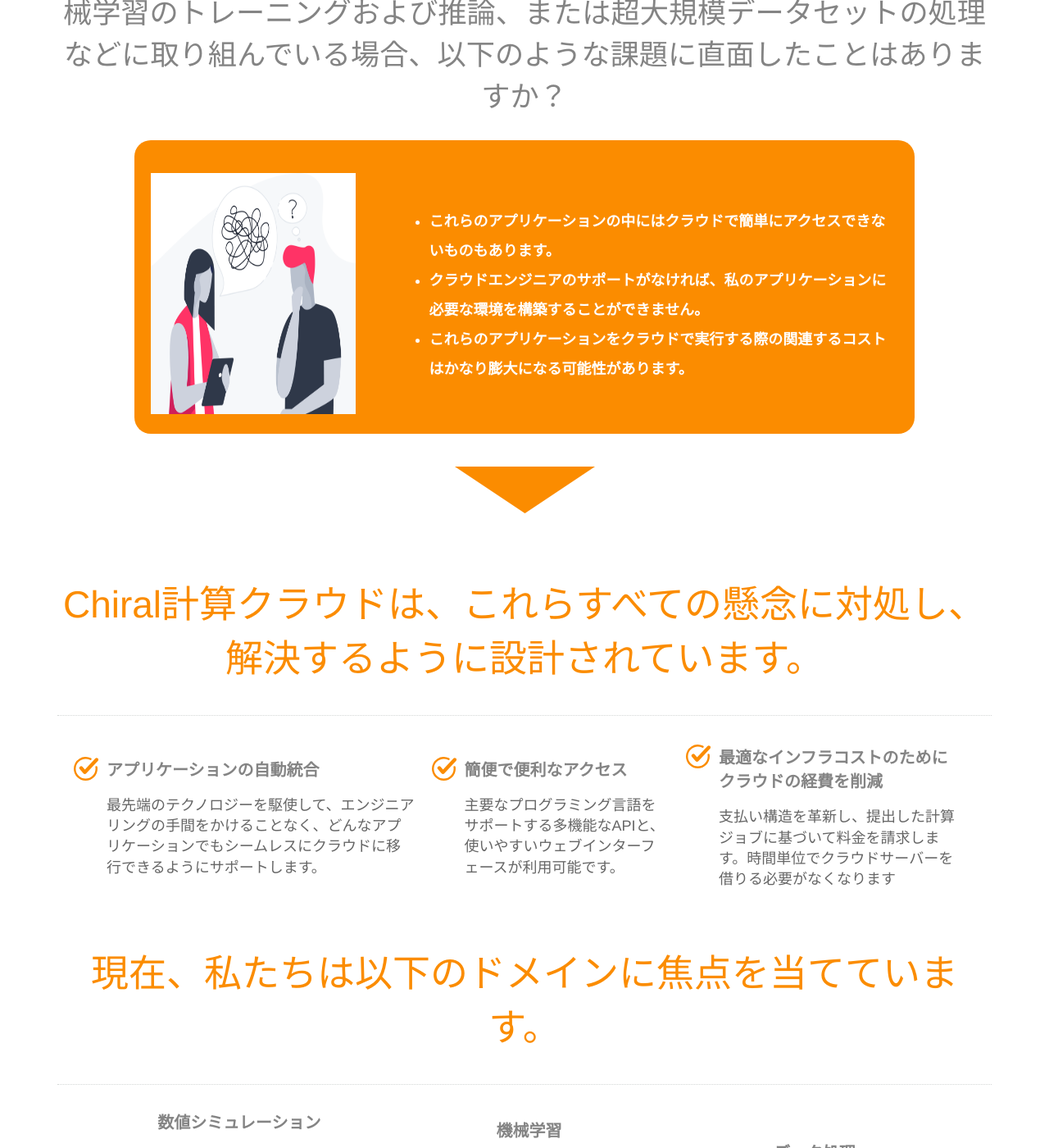
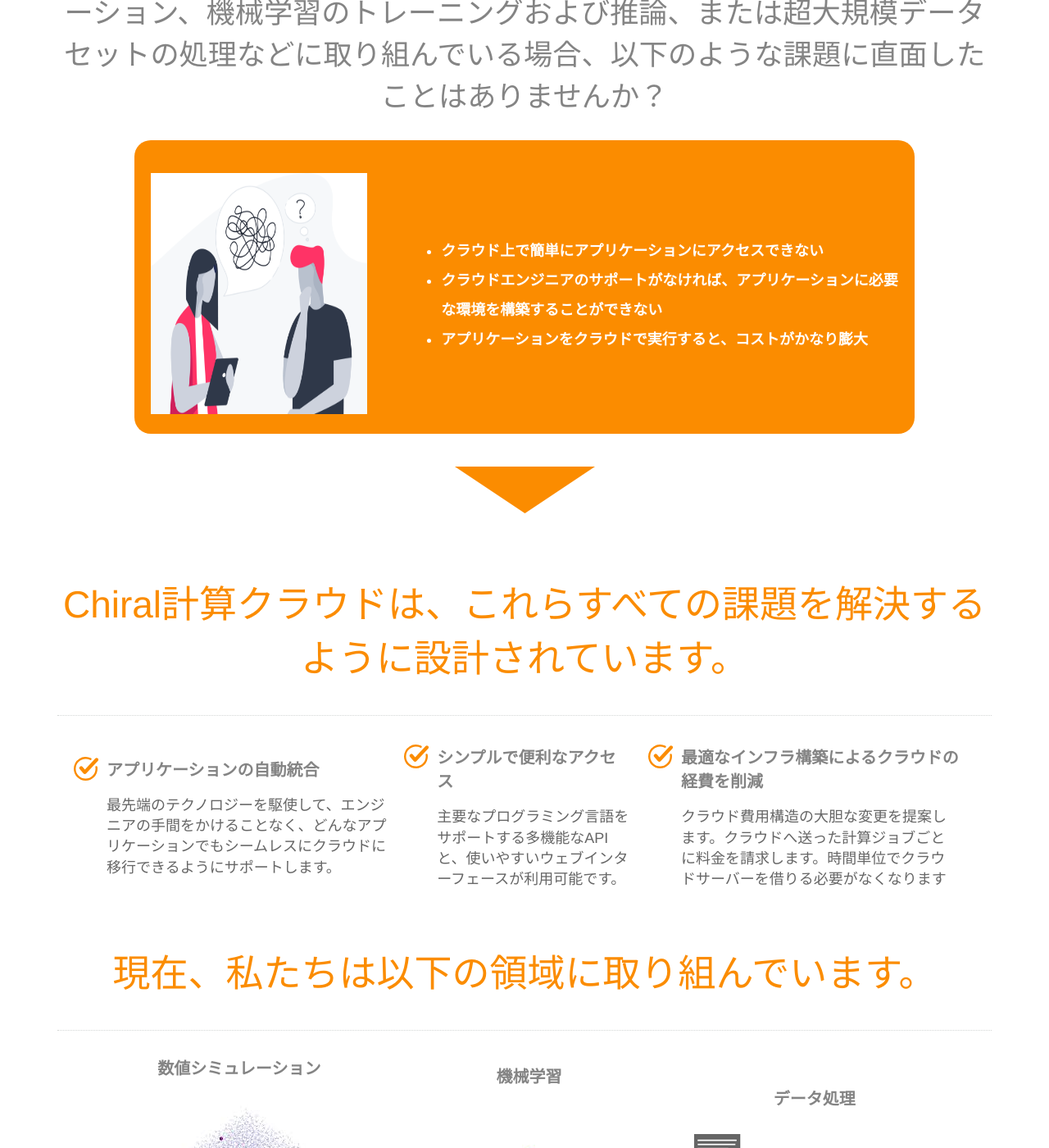
Before and after one commit to chiral-data/chiral-data.github.io, a Jekyll site: the page built from service_jp.html, in a window 1280 px wide and 1400 px high, scrolled down 349 px. Shown: the whole window at 82% size. Built offline with Jekyll 4.4.1, drawn with Linux system fonts in a browser that asks for light colours; some of the changed text lies outside the part shown.

Commit message:
update jp wording

```diff
--- a/service_jp.html
+++ b/service_jp.html
@@ -6,65 +6,130 @@
 ---
 
 <div class="service">
-    <h1 class="title-h1">Chiral計算クラウド、始動しました!!!</h1>
-    <h2 class="title-h2">高性能計算アプリケーションのユーザーで、数値シミュレーション、機械学習のトレーニングおよび推論、または超大規模データセットの処理などに取り組んでいる場合、以下のような課題に直面したことはありますか？</h2>
+    <h1 class="title-h1">Chiral計算クラウド、始動!!!</h1>
+    <h2 class="title-h2">
+        もし皆様が、高性能計算アプリケーションのユーザーで、数値シミュレーション、機械学習のトレーニングおよび推論、または超大規模データセットの処理などに取り組んでいる場合、以下のような課題に直面したことはありませんか？
+    </h2>
     <div class="service-content">
         <div class="point content">
             <div class="content container flex">
                 <div class="img">
-            <img src="/assets/img/client_issue.png" decoding="async" alt="お悩みのイメージ画像" width="459" height="294">
+                    <img
+                        src="/assets/img/client_issue.png"
+                        decoding="async"
+                        alt="issue"
+                        width="459"
+                        height="294"
+                    />
                 </div>
                 <ul class="list">
-            <li>これらのアプリケーションの中にはクラウドで簡単にアクセスできないものもあります。</li>
-            <li>クラウドエンジニアのサポートがなければ、私のアプリケーションに必要な環境を構築することができません。</li>
-            <li>これらのアプリケーションをクラウドで実行する際の関連するコストはかなり膨大になる可能性があります。</li>
+                    <li>
+                        クラウド上で簡単にアプリケーションにアクセスできない
+                    </li>
+                    <li>
+                        クラウドエンジニアのサポートがなければ、アプリケーションに必要な環境を構築することができない
+                    </li>
+                    <li>
+                        アプリケーションをクラウドで実行すると、コストがかなり膨大
+                    </li>
                 </ul>
             </div>
         </div>
         <div class="arrow">
             <div class="arrow-img">
-          <img src="/assets/img/img_arrow.svg" decoding="async">
+                <img src="/assets/img/img_arrow.svg" decoding="async" />
             </div>
         </div>
 
         <div class="solution">
             <div class="title">
-          Chiral計算クラウドは、これらすべての懸念に対処し、解決するように設計されています。
+                Chiral計算クラウドは、これらすべての課題を解決するように設計されています。
             </div>
             <ul class="list container flex">
-          <li>アプリケーションの自動統合<p>最先端のテクノロジーを駆使して、エンジニアリングの手間をかけることなく、どんなアプリケーションでもシームレスにクラウドに移行できるようにサポートします。</p></li>
-          <li>簡便で便利なアクセス<p>主要なプログラミング言語をサポートする多機能なAPIと、使いやすいウェブインターフェースが利用可能です。</p></li>
-          <li>最適なインフラコストのためにクラウドの経費を削減<p>支払い構造を革新し、提出した計算ジョブに基づいて料金を請求します。時間単位でクラウドサーバーを借りる必要がなくなります</p></li>
+                <li>
+                    アプリケーションの自動統合
+                    <p>
+                        最先端のテクノロジーを駆使して、エンジニアの手間をかけることなく、どんなアプリケーションでもシームレスにクラウドに移行できるようにサポートします。
+                    </p>
+                </li>
+                <li>
+                    シンプルで便利なアクセス
+                    <p>
+                        主要なプログラミング言語をサポートする多機能なAPIと、使いやすいウェブインターフェースが利用可能です。
+                    </p>
+                </li>
+                <li>
+                    最適なインフラ構築によるクラウドの経費を削減
+                    <p>
+                        クラウド費用構造の大胆な変更を提案します。クラウドへ送った計算ジョブごとに料金を請求します。時間単位でクラウドサーバーを借りる必要がなくなります
+                    </p>
+                </li>
             </ul>
         </div>
 
         <div class="domains">
-        <div class="title">現在、私たちは以下のドメインに焦点を当てています。</div>
+            <div class="title">
+                現在、私たちは以下の領域に取り組んでいます。
+            </div>
             <ul class="list container flex">
-          <li>数値シミュレーション<img class="img" src="/assets/img/app_simulation.jpg" decoding="async"></li>
-          <li>機械学習<img class="img" src="/assets/img/app_ml.jpg" decoding="async"></li>
-          <li>データ処理<img class="img" src="/assets/img/app_dp.png" decoding="async"></li>
+                <li>
+                    数値シミュレーション<img
+                        class="img"
+                        src="/assets/img/app_simulation.jpg"
+                        decoding="async"
+                    />
+                </li>
+                <li>
+                    機械学習<img
+                        class="img"
+                        src="/assets/img/app_ml.jpg"
+                        decoding="async"
+                    />
+                </li>
+                <li>
+                    データ処理<img
+                        class="img"
+                        src="/assets/img/app_dp.png"
+                        decoding="async"
+                    />
+                </li>
             </ul>
             <!-- <p class="lead">Check the <a href="/apps">list</a> of available applications. we're actively considering expansion into exciting new domains.</p> -->
         </div>
     </div>
 
     <div class="contact">
-
-    <p class="lead">利用可能なアプリケーションの<a href="/apps">リスト</a>をご確認ください。</p>
-    <p class="lead">ご希望にぴったりのものが見つからない場合は、お問い合わせページからお気軽に<a href="/contact">ご連絡</a>ください。私たちは新しい興奮がる領域を積極的に探求しており、皆様の提案をお待ちしています。</p>
-    <p class="lead">ユーザーとして<a href="https://cloud.chiral.one">登録して</a>、私たちのサービスの卓越性を直接体験してください。</p>
+        <p class="lead">
+            利用可能なアプリケーションの<a href="/apps">リスト</a
+            >をご確認ください。
+        </p>
+        <p class="lead">
+            ご希望にぴったりのアプリケーションが見つからない場合は、お問い合わせページからお気軽に<a
+                href="/contact"
+                >ご連絡</a
+            >ください。私たちは新しい領域を積極的に探求しており、皆様からの要望をお待ちしています。
+        </p>
+        <p class="lead">
+            ぜひユーザーとして<a href="https://cloud.chiral.one">登録して</a
+            >、私たちのサービスの優位性を直接体験してください。
+        </p>
     </div>
 
     <div class="service">
         <div class="software-provider">
             <div class="title">
-          ソフトウェアプロバイダー向け：<br/>「埋め込みSaaS」、究極のクラウド移行ソリューションをご紹介します。
+                ソフトウェア開発事業者の皆様へ：<br />「埋め込みSaaS」、究極のクラウド移行ソリューションをご紹介します。
             </div>
-        <p class="desc">クラウドバージョンの製品がまだ先にある場合、心配しないでください。私たちはエンジニアリングの手間を最小限に抑えつつ、シームレスなクラウド移行ソリューションを提供し、あなたのニーズにスムーズに適応します。</p>
+            <p class="desc">
+                御社の開発計画においてクラウドバージョンの製品開発がまだまだ先であったとしても、心配はいりません。私たちはエンジニアリングの必要工数を最小限に抑えつつ、シームレスなクラウド移行ソリューションを提供し、御社のニーズに適切に対応可能です。
+            </p>
             <div class="img-container">
                 <div class="img">
-            <img src="{{ site.baseurl }}/images/chiral_cloud_migration_jp.png" alt="Chiral Framework" class="screenshot editable" />
+                    <img
+                        src="{{ site.baseurl }}/images/chiral_cloud_migration_jp.png"
+                        alt="Chiral Framework"
+                        class="screenshot editable"
+                    />
                 </div>
             </div>
         </div>
@@ -72,5 +137,9 @@
 </div>
 
 <div class="contact">
-    <p class="lead">あなたの洞察は貴重であり、私たちはどのようにしてサービスを調整して、あなたの特定のニーズに対応できるかを理解することを心待ちにしています。お気軽に<a href="/contact">ご連絡</a>いただき、クラウド移行の目標についての対話を始めてください。</p>
+    <p class="lead">
+        御社の要望や特定の領域に対する洞察は私たちにとって大変貴重であり、弊社のサービスがどのように御社の特定のニーズに対応できるかを提案できることを心待ちにしています。
+        お気軽に<a href="/contact">ご連絡</a
+        >いただき、御社のクラウド移行の目標や計画についてご相談ください。
+    </p>
 </div>
```
Lines whose indentation alone changed are shown as unchanged.
